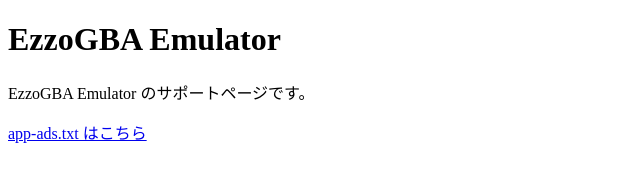
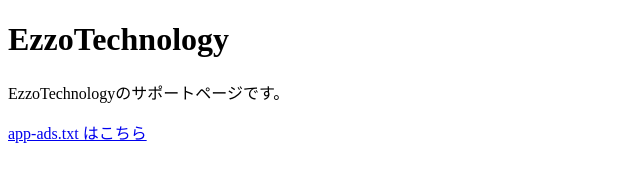
Before and after one commit to ezzotech505-arch/ezzotech505-arch.github.io, a plain HTML site: page index.html in a window 1280 px wide. Shown: the whole page, without its empty margins (0-640 px from the left). Drawn offline with Linux system fonts and the light colour scheme.

Commit message:
Update title and heading to EzzoTechnology

```diff
--- a/index.html
+++ b/index.html
@@ -2,11 +2,11 @@
 <html lang="ja">
 <head>
     <meta charset="UTF-8">
-    <title>EzzoGBA Emulator</title>
+    <title>EzzoTechnology</title>
 </head>
 <body>
-    <h1>EzzoGBA Emulator</h1>
-    <p>EzzoGBA Emulator のサポートページです。</p>
+    <h1>EzzoTechnology</h1>
+    <p>EzzoTechnologyのサポートページです。</p>
     <p><a href="./app-ads.txt">app-ads.txt はこちら</a></p>
 </body>
 </html>
```
